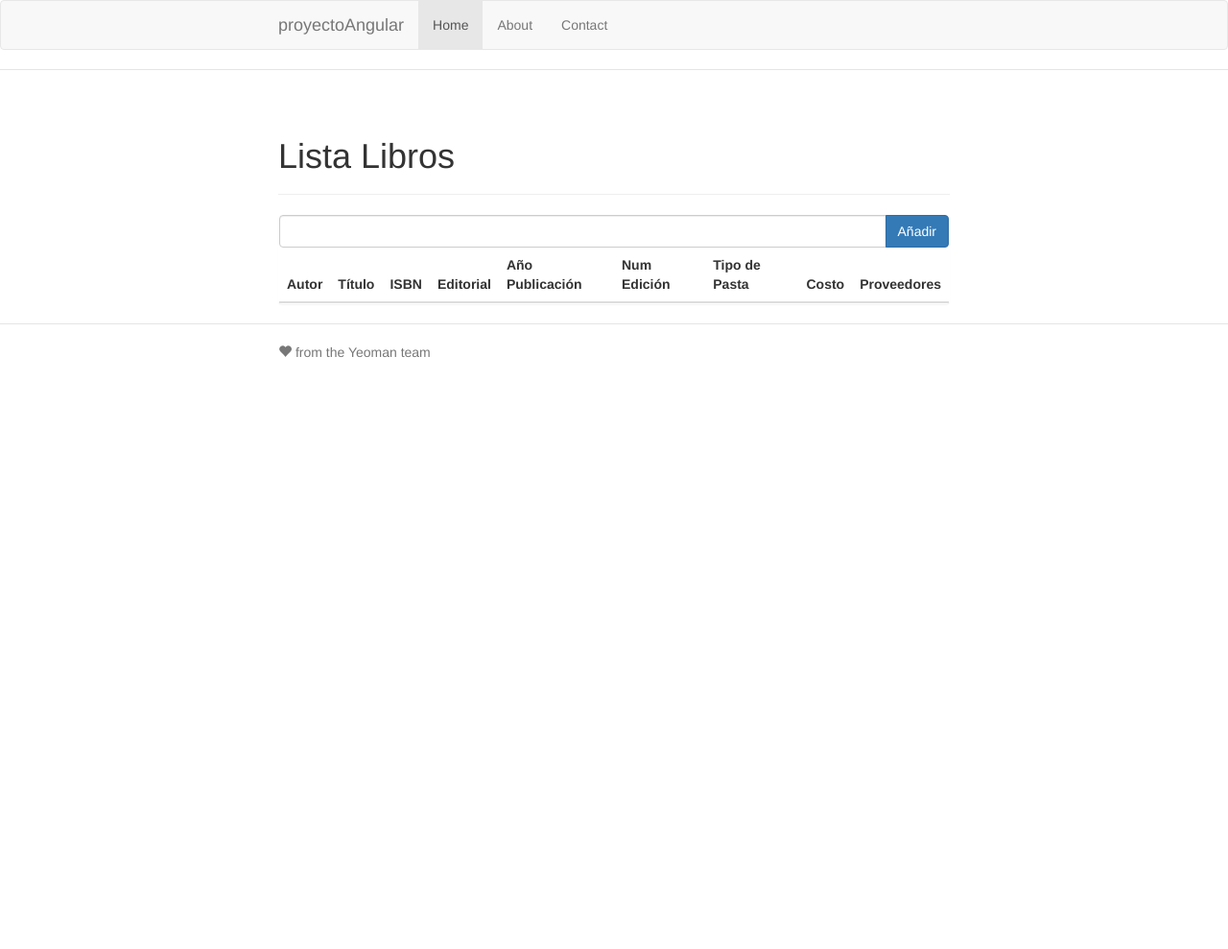
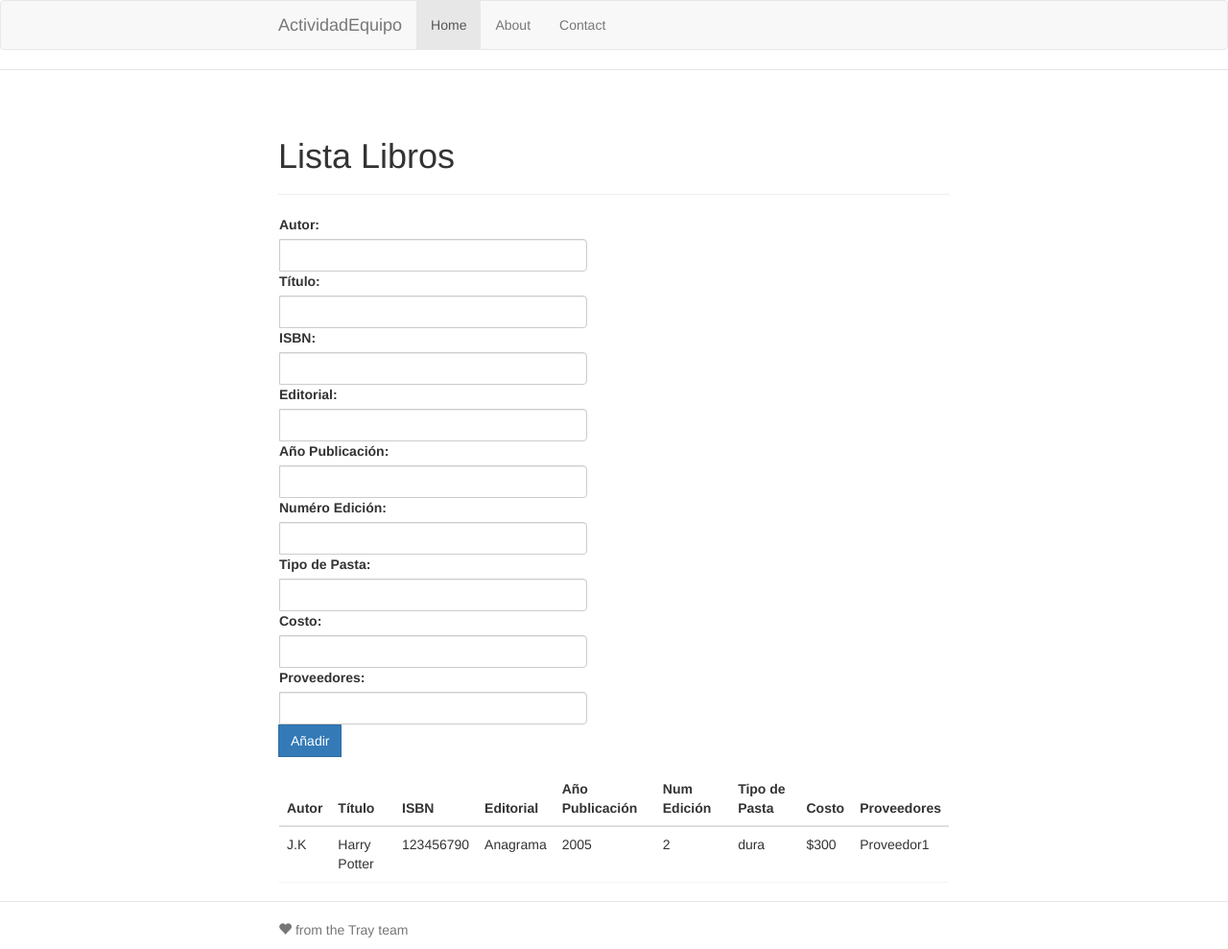
Before and after one commit to dannymartinm/actividad_angular_Web, a website: page app/index.html in a window 1280 px wide. Shown: the whole page at 96% size. Before the commit the page ends 800 px from the top, so only its background shows below. Drawn offline with nearby package versions, Linux system fonts and the light colour scheme; some packages are replaced by stand-ins of ours; files that its build step writes are made by us from their sources.

Commit message:
Ya se pueden añadir libros.

```diff
--- a/app/index.html
+++ b/app/index.html
@@ -33,7 +33,7 @@
               <span class="icon-bar"></span>
             </button>
 
-            <a class="navbar-brand" href="#/">proyectoAngular</a>
+            <a class="navbar-brand" href="#/">ActividadEquipo</a>
           </div>
 
           <div class="collapse navbar-collapse" id="js-navbar-collapse">
@@ -54,7 +54,7 @@
 
     <div class="footer">
       <div class="container">
-        <p><span class="glyphicon glyphicon-heart"></span> from the Yeoman team</p>
+        <p><span class="glyphicon glyphicon-heart"></span> from the Tray team</p>
       </div>
     </div>
 
--- a/app/scripts/controllers/main.js
+++ b/app/scripts/controllers/main.js
@@ -9,5 +9,17 @@
  */
 angular.module('proyectoAngularApp')
   .controller('MainCtrl', function ($scope) {
+    var modelo={
+    	libro : [{autor: "J.K", titulo: "Harry Potter", isbn: "123456790",
+    			editorial : "Anagrama", anioP: "2005", numEd: "2",
+    			pasta: "dura", costo: "$300", proveedor : "Proveedor1"}]
+    };
+    $scope.modelo = modelo;
+
+    $scope.addBook = function(autorT, tituloT, isbnT, editorialT, anioPT, numEdT, pastaT, costoT, proveedorT) {
+  		$scope.modelo.libro.push({autor:autorT, titulo : tituloT, isbn : isbnT,
+  									editorial : editorialT, anioP : anioPT, numEd : numEdT,
+  									pasta : pastaT, costo : costoT, proveedor : proveedorT});
+  	}
 
   });
--- a/app/views/main.html
+++ b/app/views/main.html
@@ -1,16 +1,51 @@
 <div ng-controller="MainCtrl">
 <div class="page-header">
-  <h1>Lista Libros {{modelo.profesor}}
-    <span ng-class="alertaAlumnos()" ng-hide="cuentaAsistentes()==modelo.alumnos.length">
-      {{cuentaAsistentes()}}</span></h1>
+  <h1>Lista Libros</h1>
 </div>
 
 <div class="panel">
   <div class="input-group">
-    <input class="form-control" ng-model="libroInput"/>
-    <span class="input-group-btn">
-      <button class="btn btn-primary" ng-click="addLibro(libroInput)">Añadir</button>
-    </span>
+    <div class="form-group">
+      <label>Autor:</label>
+      <input class="form-control" ng-model="autorT"/>
+    </div>
+    <div class="form-group">
+      <label>Título:</label>
+      <input class="form-control" ng-model="tituloT"/>
+    </div>
+    <div class="form-group">
+      <label>ISBN:</label>
+      <input class="form-control" ng-model="isbnT"/>
+    </div>
+    <div class="form-group">
+      <label>Editorial:</label>
+      <input class="form-control" ng-model="editorialT"/>
+    </div>
+    <div class="form-group">
+      <label>Año Publicación:</label>
+      <input class="form-control" ng-model="anioPT"/>
+    </div>
+    <div class="form-group">
+      <label>Numéro Edición:</label>
+      <input class="form-control" ng-model="numEdT"/>
+    </div>
+    <div class="form-group">
+      <label>Tipo de Pasta:</label>
+      <input class="form-control" ng-model="pastaT"/>
+    </div>
+    <div class="form-group">
+      <label>Costo:</label>
+      <input class="form-control" ng-model="costoT"/>
+    </div>
+    <div class="form-group">
+      <label>Proveedores:</label>
+      <input class="form-control" ng-model="proveedorT"/>
+    </div>
+    <div class="form-group">
+      <span class="input-group-btn">
+        <button class="btn btn-primary" ng-click="addBook(autorT, tituloT, isbnT, ediorialT, anioPT, numEdT, pastaT, costoT, proveedorT)">Añadir</button>
+      </span>
+    </div>
   </div>
   <table class="table table-stripped">
     <thead>
@@ -24,14 +59,19 @@
         <th>Tipo de Pasta</th>
         <th>Costo</th>
         <th>Proveedores</th>
-
       </tr>
     </thead>
     <tbody>
-      <tr ng-repeat="alumno in modelo.alumnos">
-        <td>{{alumno.nombre}}</td>
-        <td><input type="checkbox" ng-model="alumno.estatus"/></td>
-        <td>{{alumno.estatus}}</td>
+      <tr ng-repeat="l in modelo.libro">
+        <td>{{l.autor}}</td>
+        <td>{{l.titulo}}</td>
+        <td>{{l.isbn}}</td>
+        <td>{{l.editorial}}</td>
+        <td>{{l.anioP}}</td>
+        <td>{{l.numEd}}</td>
+        <td>{{l.pasta}}</td>
+        <td>{{l.costo}}</td>
+        <td>{{l.proveedor}}</td>
       </tr>
     </tbody>
   </table>
```
